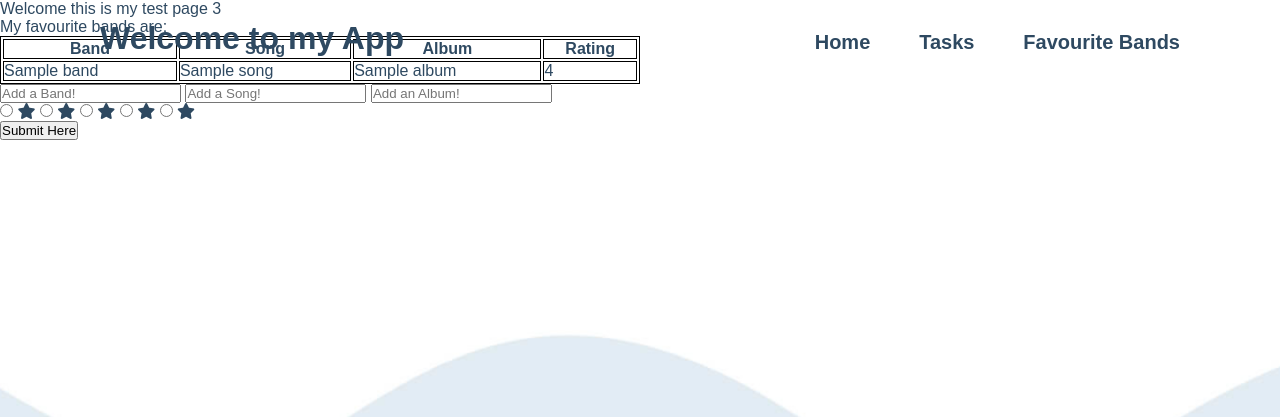
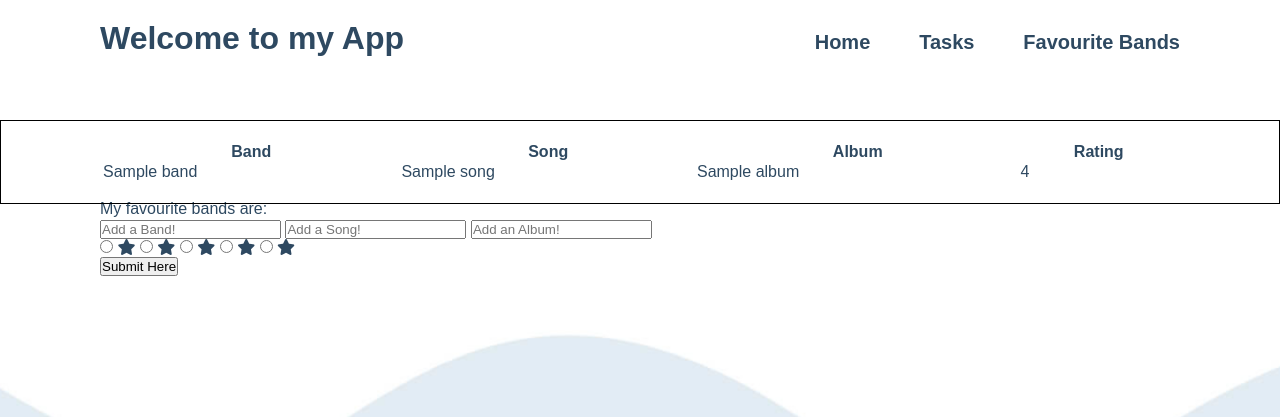
Before and after one commit to Limrix/First-Web-App, a Flask app: template templates/page3.html in a window 1280 px wide. Shown: the top 417 px of the page. Run offline with Flask 3, Linux system fonts and the light colour scheme; the template is opened without the code that fills it: most values are stand-ins (such as "Sample title", 1, 10 or a date in 2020).

Commit message:
started to sort out the CSS file and trying to ensure everthing is is working, still having issues with the band form

```diff
--- a/static/styles.css
+++ b/static/styles.css
@@ -51,3 +51,74 @@ body {
 .navbar a:hover:before {
     width: 100%;
 }
+
+.s_header {
+    position: fixed;
+    top: 40px;
+    left: 0;
+    width: 100%;
+    padding: 20px 100px;
+    background: transparent;
+    display: flex;
+    justify-content: space-between;
+    align-items: center;
+    z-index: 100;
+
+}
+
+.task_form {
+
+    position: fixed;
+    top: 120px;
+    left: 0;
+    width: 100%;
+    padding: 20px 100px;
+    background: transparent;
+    justify-content: space-between;
+    align-items: center;
+}
+
+.para1 {
+    position: fixed;
+    top: 120px;
+    left: 0;
+    width: 100%;
+    padding: 20px 100px;
+    background: transparent;
+    justify-content: space-between;
+    align-items: center;
+}
+
+.table_A {
+    position: fixed;
+    top: 120px;
+    left: 0;
+    width: 100%;
+    padding: 20px 100px;
+    background: transparent;
+    justify-content: space-between;
+    align-items: center;
+    border: 1px solid black;
+}
+
+.form_A {
+    position: fixed;
+    top: 200px;
+    left: 0;
+    width: 100%;
+    padding: 20px 100px;
+    background: transparent;
+    justify-content: space-between;
+    align-items: center;
+}
+
+.para2 {
+    position: fixed;
+    top: 180px;
+    left: 0;
+    width: 100%;
+    padding: 20px 100px;
+    background: transparent;
+    justify-content: space-between;
+    align-items: center;
+}
--- a/templates/index.html
+++ b/templates/index.html
@@ -1,7 +1,9 @@
 {% extends 'base.html' %}
 
+
 {% block content %}
+<link rel="stylesheet" href="{{ url_for('static', filename='styles.css') }}">
 
-    <p>Welcome this is the main page on my app</p>
+    <p class="para1">Welcome this is the main page on my app</p>
 
 {% endblock %}
--- a/templates/page3.html
+++ b/templates/page3.html
@@ -2,18 +2,12 @@
 
 {% block content %}
 
-<style>
-    table, th, td {
-        border: 1px solid black;
-    }
-</style>
 <link rel="stylesheet" href="https://cdnjs.cloudflare.com/ajax/libs/font-awesome/6.5.2/css/all.min.css">
 <link rel="stylesheet" href="style.css">
-<p>Welcome this is my test page 3</p>
 
-<p>My favourite bands are:</p>
+<p class="para2">My favourite bands are:</p>
 
-<table style="width: 50%">
+<table class="table_A">
     <tr>
         <th>Band</th>
         <th>Song</th>
@@ -31,7 +25,7 @@
 </table>
 
 
-<form action="{{ url_for('bands') }}" method="post">
+<form class="form_A" action="{{ url_for('bands') }}" method="post">
     <input type="text" name="added_band" id="addBand" placeholder="Add a Band!">
     <input type="text" name="added_song" id="addSong" placeholder="Add a Song!">
     <input type="text" name="added_album" id="addAlbum" placeholder="Add an Album!">
```
Also changed, not shown: templates/page2.html (+8 -3 lines), 1 other file.
